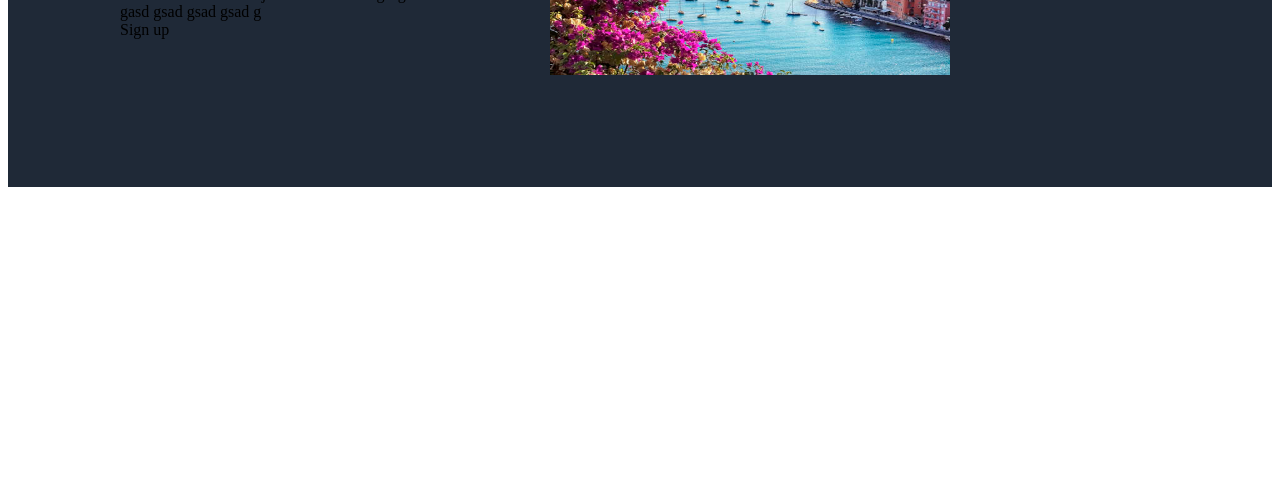
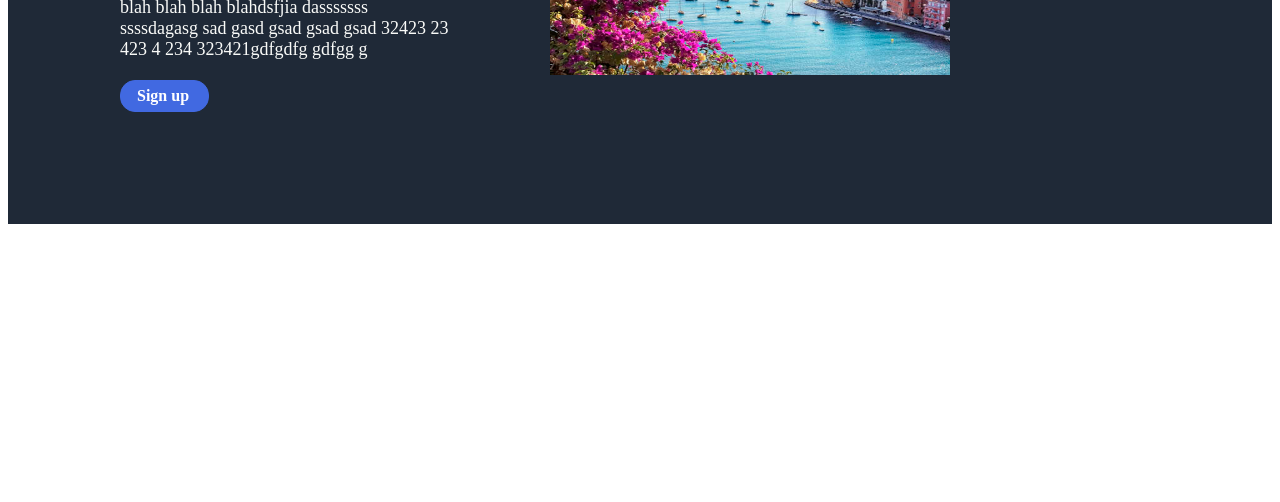
Before and after one commit to thomasfahy/First-Website, a plain HTML site: page index.html in a window 1280 px wide. Shown: the part 298-800 px from the top of the page. Drawn offline with Linux system fonts and the light colour scheme.

Commit message:
feat: add signup button with styling

```diff
--- a/index.html
+++ b/index.html
@@ -20,7 +20,7 @@
         <div class="headlinecard">
             <div class="leftheadlines">
                 <div class="headline">This website is awesome</div>
-                <div class="headline-text"> blah blah blah blahdsfjiadasssssssssssdagasg sad gasd gsad gsad gsad g</div>
+                <div class="headline-text"> blah blah blah blahdsfjia dasssssss ssssdagasg sad gasd gsad gsad gsad 32423 23 423 4 234 323421gdfgdfg gdfgg  g</div>
                 <div class="headline-button">Sign up</div>
             </div>
             <img class="frontimg" src="./images/nice.jpg" alt="fill text here">
--- a/styles.css
+++ b/styles.css
@@ -1,5 +1,3 @@
-
-
 .header{
     font-size: 24px;
     color: #F9FAF8;
@@ -54,3 +52,19 @@ a{
     flex-direction: column;
     width: 330px;
 }
+.headline-text{
+    font-size: 18px;
+    color: #F9FAF8;
+    margin-top: 12px;
+}
+.headline-button{
+    margin-top: 20px;
+    font-weight: 700;
+    cursor: pointer;
+    padding: 6px 16px;
+    border-radius: 15px;
+    background: royalblue;
+    border: 1px solid royalblue;
+    color: white;
+    width: 55px;
+}
```
